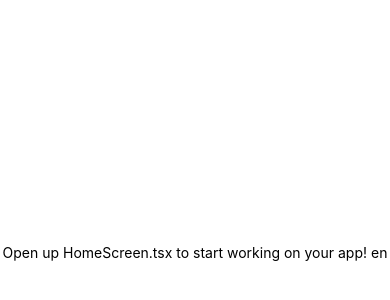
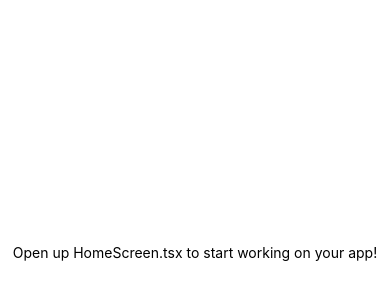
Before and after one commit to rotoxl/playground, a React Native app: screen / in a window 390 px wide. Shown: the part 170-470 px from the top of the page. Built offline with nearby package versions, Linux system fonts and the light colour scheme.

Commit message:
Introduced an "unused variable error" to test the lint setup

```diff
--- a/app/screens/HomeScreen/HomeScreen.tsx
+++ b/app/screens/HomeScreen/HomeScreen.tsx
@@ -5,7 +5,7 @@ import { StyleSheet, Text, View } from 'react-native';
 export const HomeScreen = () => {
   return (
     <View style={styles.container}>
-      <Text>Open up HomeScreen.tsx to start working on your app! {Language.EN}</Text>
+      <Text>Open up HomeScreen.tsx to start working on your app!</Text>
       <StatusBar style="auto" />
     </View>
   );
```
